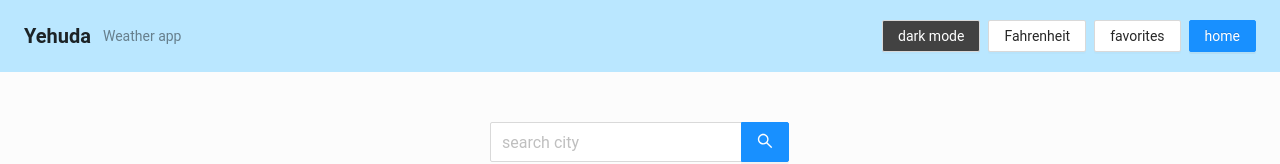
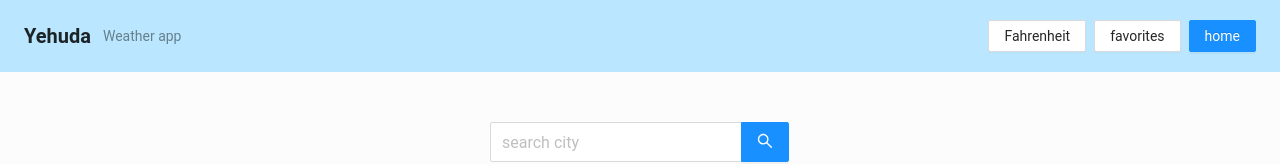
Before and after one commit to YehudaBayana/weather-app, a React (Create React App) app: page /#/ in a window 1280 px wide. Shown: the top 164 px of the page. Built offline with nearby package versions, Linux system fonts and the light colour scheme; no server answers.

Commit message:
change readme and onSearch func

```diff
--- a/src/components/features/navbar/Navbar.js
+++ b/src/components/features/navbar/Navbar.js
@@ -38,19 +38,6 @@ const Navbar = (props) => {
           extra={
             size > 460
               ? [
-                  <Button
-                    key='1'
-                    onClick={() =>
-                      setTheme((old) => (old === 'dark' ? 'light' : 'dark'))
-                    }
-                    style={
-                      theme === 'dark'
-                        ? { backgroundColor: 'white', color: 'black' }
-                        : { backgroundColor: '#424242', color: 'white' }
-                    }
-                  >
-                    {theme === 'dark' ? 'light mode' : 'dark mode'}
-                  </Button>,
                   <Button key='2' onClick={() => setIsC(!isC)}>
                     {isC ? 'Fahrenheit' : 'Celsius'}
                   </Button>,
@@ -102,3 +89,17 @@ const mapDispatchToProps = (dispatch) => {
 };
 
 export default connect(mapStateToProps, mapDispatchToProps)(Navbar);
+
+// <Button
+//   key='1'
+//   onClick={() =>
+//     setTheme((old) => (old === 'dark' ? 'light' : 'dark'))
+//   }
+//   style={
+//     theme === 'dark'
+//       ? { backgroundColor: 'white', color: 'black' }
+//       : { backgroundColor: '#424242', color: 'white' }
+//   }
+// >
+//   {theme === 'dark' ? 'light mode' : 'dark mode'}
+// </Button>,
--- a/src/components/features/searchInput/SearchInput.js
+++ b/src/components/features/searchInput/SearchInput.js
@@ -14,9 +14,9 @@ const SearchInput = (props) => {
   const { Search } = Input;
   const inputRef = useRef();
 
-  const onSearch = (value) => {
-    setCityName(value);
-    if (!value) {
+  const onSearch = (e) => {
+    setCityName(e.target.value);
+    if (!e.target.value) {
       return setAutoComplete([]);
     }
   };
@@ -33,7 +33,7 @@ const SearchInput = (props) => {
           <Search
             placeholder='search city'
             allowClear
-            onSearch={onSearch}
+            onChange={onSearch}
             style={{ width: 300 }}
             ref={inputRef}
             size='large'
--- a/src/customHooks/useCurrWeather.js
+++ b/src/customHooks/useCurrWeather.js
@@ -31,6 +31,7 @@ export const getUserLocation = (setCurrentCity, setApiError) => {
     )
       .then((res) => res.json())
       .then((data) => {
+        if (!data) return setApiError(true);
         setCurrentCity(data);
       })
       .catch(() => setApiError(true));
--- a/src/redux/reducers/currentCityReducer.js
+++ b/src/redux/reducers/currentCityReducer.js
@@ -1,6 +1,6 @@
 import { SET_CURRENT_CITY } from '../actions';
 
-export const currentCityInitialState = 'current city';
+export const currentCityInitialState = {};
 
 function currentCityReducer(state = currentCityInitialState, action) {
   switch (action.type) {
```
Also changed, not shown: 1 other file (tests, documents, lock files or other folders).
